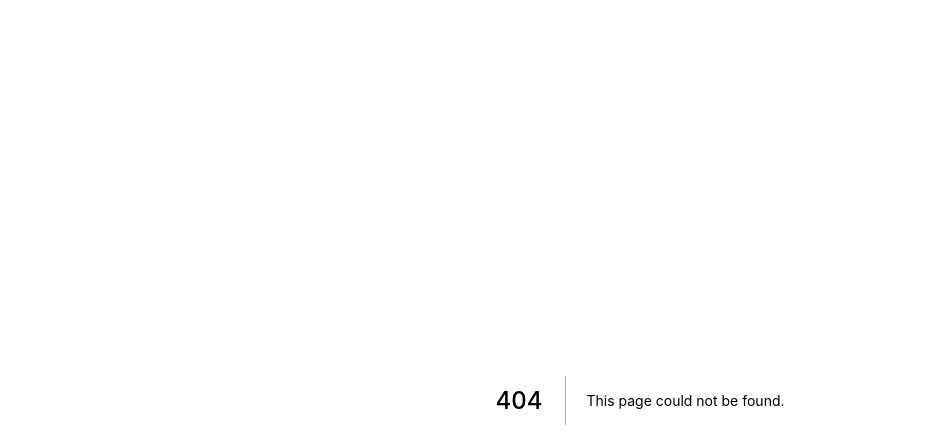
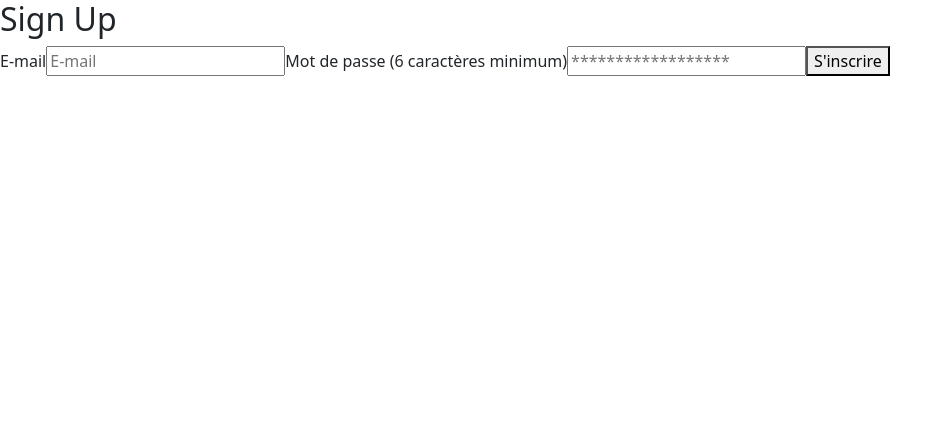
Before and after one commit to EmmanuelQuere/Ousia-front, a Next.js app: page /signup in a window 1280 px wide. Before the commit this address had no page. Shown: the top 448 px of the page, without its empty margins (0-952 px from the left). Built offline with nearby package versions, Linux system fonts and the light colour scheme.

Commit message:
add signup page

```diff
--- /dev/null
+++ b/pages/signup.js
@@ -0,0 +1,35 @@
+const Signup = () => {
+  const submitInfo = (event) => {
+    event.preventDefault();
+
+    const myBody = new FormData(event.target);
+    const myHeaders = new Headers();
+
+    fetch("http://localhost:3000/users.json", {
+      method: "POST",
+      headers: myHeaders,
+      body: myBody
+    })
+  };
+
+  return (
+    <div>
+      <h2>Sign Up</h2>
+      <form onSubmit={submitInfo}>
+      <label htmlFor="email">
+      E-mail
+      </label>
+      <input name="user[email]" id="email" type="text" placeholder="E-mail"></input>
+      <label htmlFor="password">
+      Mot de passe (6 caractères minimum)
+      </label>
+      <input name="user[password]" id="password" type="password" placeholder="******************"></input>
+      <button type="submit">
+      S'inscrire
+      </button>
+      </form>
+    </div>
+  )
+};
+
+export default Signup;
```
